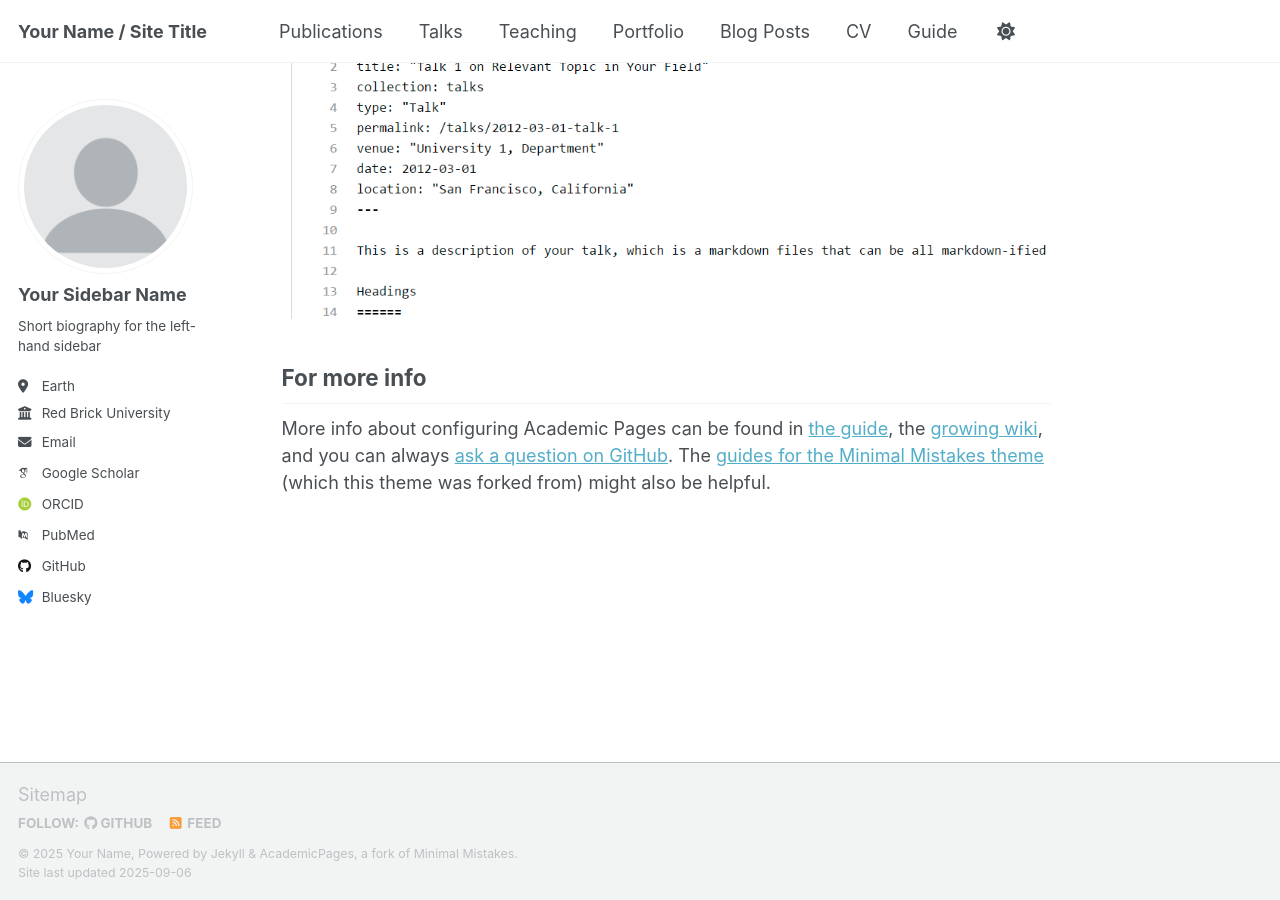
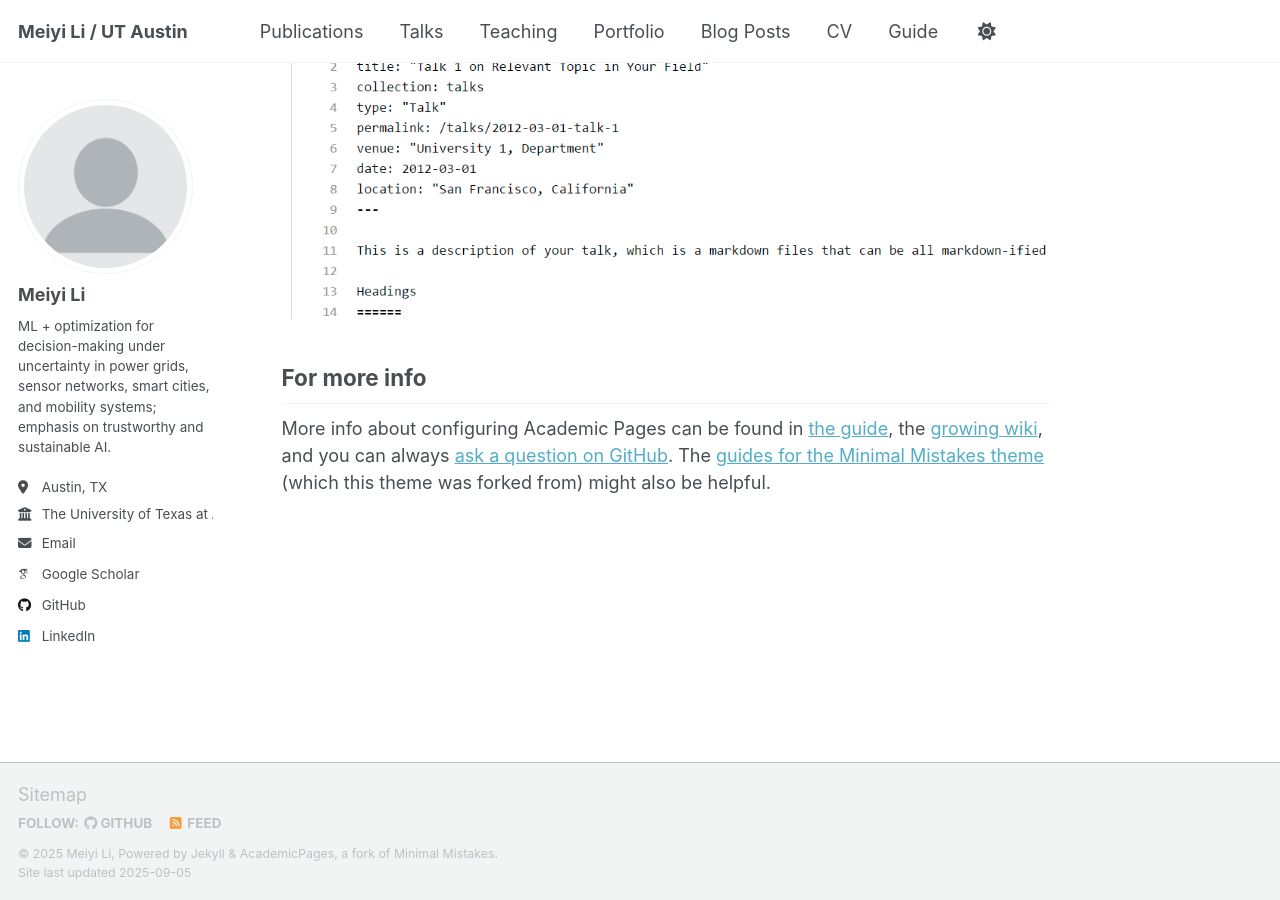
Before and after one commit to meiyilutaustin/meiyilutaustin.github.io, a Jekyll site: the page built from _pages/about.md, in a window 1280 px wide and 900 px high, scrolled down 2880 px. Built offline with Jekyll 4.4.1, drawn with Linux system fonts in a browser that asks for light colours; some web fonts are replaced; a script that is not in the unit is left out; part of the change alters nothing that is shown.

Commit message:
init _config.yml 1.0

```diff
--- a/_config.yml
+++ b/_config.yml
@@ -1,84 +1,74 @@
-# Welcome to Jekyll!
-#
-# This config file is meant for settings that affect your entire site, values
-# which you are expected to set up once and rarely need to edit after that.
-# For technical reasons, this file is *NOT* reloaded automatically when you use
-# `jekyll serve -l -H localhost`. If you change this file, please restart the
-# server process.
-
 # Basic Site Settings
 locale                   : "en-US"
-site_theme               : "default" # Currently available options are "default", "air"
-title                    : "Your Name / Site Title"
+site_theme               : "default" # "default" or "air"
+title                    : "Meiyi Li / UT Austin"
 title_separator          : "-"
-name                     : &name "Your Name"
-description              : &description "personal description"
-url                      : https://academicpages.github.io # the base hostname & protocol for your site e.g. "https://[your GitHub username].github.io" or if you already have some other page hosted on Github then use "https://[your GitHub username].github.io/[Your Repo Name]"
-baseurl                  : "" # the subpath of your site, e.g. "/blog"
-repository               : "academicpages/academicpages.github.io"
+name                     : &name "Meiyi Li"
+description              : &description "Ph.D. candidate at UT Austin. Research: machine learning + optimization for decision-making in power systems and large-scale cyber-physical infrastructures; trustworthy & sustainable AI."
+url                      : https://meiyilutaustin.github.io
+baseurl                  : "" # user pages should be empty
+repository               : "meiyilutaustin/meiyilutaustin.github.io"
 
-# Site Author - The following control what appear as part of the author content on the side bar.
-#               If a field is blank the icon and link will not appear, otherwise it will be shown.
-#               Additional customization can be done by editing /_includes/author-profile.html
+# Site Author (left-hand sidebar)
 author:
   # Biographic information
-  avatar           : "profile.png"
-  name             : "Your Sidebar Name"
-  pronouns         : # example: "she/her"
-  bio              : "Short biography for the left-hand sidebar"
-  location         : "Earth"
-  employer         : "Red Brick University"
-  uri              : # URL
-  email            : "none@example.org"
+  avatar           : "profile.png"              # place an image at /images/profile.png
+  name             : "Meiyi Li"
+  pronouns         :
+  bio              : "ML + optimization for decision-making under uncertainty in power grids, sensor networks, smart cities, and mobility systems; emphasis on trustworthy and sustainable AI."
+  location         : "Austin, TX"
+  employer         : "The University of Texas at Austin"
+  uri              :
+  email            : "meiyil@utexas.edu"
 
   # Academic websites
-  academia         : # URL
-  arxiv            : # URL - Update with the correct link to your profile
-  googlescholar    : "https://scholar.google.com/citations?user=PS_CX0AAAAAJ"
-  inspire-hep      : # URL
-  impactstory      : # URL
-  orcid            : "http://orcid.org/yourorcidurl"
-  semantic         : # URL
-  pubmed           : "https://www.ncbi.nlm.nih.gov/pubmed/?term=john+snow"
-  researchgate     : # URL
-  scopus           : # URL
+  academia         :
+  arxiv            :
+  googlescholar    : "https://scholar.google.com/citations?user=vYnoysMAAAAJ"
+  inspire-hep      :
+  impactstory      :
+  orcid            :
+  semantic         :
+  pubmed           :
+  researchgate     :
+  scopus           :
 
   # Repositories and software development
-  bitbucket        : # Username - Update with your username on the site
-  codepen          : # Username
-  dribbble         : # Username
-  github           : "academicpages"
-  kaggle           : # Username
-  stackoverflow    : # User number or user number and name (i.e., use "1" or "1/jeff-atwood")
+  bitbucket        :
+  codepen          :
+  dribbble         :
+  github           : "meiyilutaustin"
+  kaggle           :
+  stackoverflow    :
 
   # Social media
-  artstation       : # Username
-  bluesky          : "bsky.app" # Replace this with you Bluesky username
-  facebook         : # Username
-  flickr           : # Username
-  foursquare       : # Username
-  goodreads        : # Username
-  google_plus      : # Username
-  keybase          : # Username
-  instagram        : # Username
-  lastfm           : # Username
-  linkedin         : # Username
-  mastodon         : # URL
-  medium           : # URL
-  pinterest        : # Username
-  soundcloud       : # Username
-  steam            : # Username
-  telegram         : # URL
-  tumblr           : # Username
-  twitter          : # Username for X / Twitter
-  vine             : # Username
-  weibo            : # Username
-  wikipedia        : # Username
-  xing             : # Username
-  youtube          : # Username
-  zhihu            : # Username
+  artstation       :
+  bluesky          :
+  facebook         :
+  flickr           :
+  foursquare       :
+  goodreads        :
+  google_plus      :
+  keybase          :
+  instagram        :
+  lastfm           :
+  linkedin         : "meiyi-li-power"
+  mastodon         :
+  medium           :
+  pinterest        :
+  soundcloud       :
+  steam            :
+  telegram         :
+  tumblr           :
+  twitter          :
+  vine             :
+  weibo            :
+  wikipedia        :
+  xing             :
+  youtube          :
+  zhihu            :
 
-# Publication Category - The following the list of publication categories and their headings
+# Publication Category Headings
 publication_category:
   books:
     title: 'Books'
@@ -88,25 +78,25 @@ publication_category:
     title: 'Conference Papers'
 
 # Site Settings
-teaser                   :  # filename of teaser fallback teaser image placed in /images/, .e.g. "500x300.png"
-breadcrumbs              : false # true, false (default)
+teaser                   :
+breadcrumbs              : false
 words_per_minute         : 160
 future                   : true
-read_more                : "disabled" # if enabled, adds "Read more" links to excerpts
-talkmap_link             : false      #change to true to add link to talkmap on talks page
+read_more                : "disabled"
+talkmap_link             : false
 comments:
-  provider               : # false (default), "disqus", "discourse", "facebook", "google-plus", "staticman", "custom"
+  provider               :
   disqus:
     shortname            :
   discourse:
-    server               : # https://meta.discourse.org/t/embedding-discourse-comments-via-javascript/31963 , e.g.: meta.discourse.org
+    server               :
   facebook:
     appid                :
-    num_posts            : # 5 (default)
-    colorscheme          : # "light" (default), "dark"
+    num_posts            :
+    colorscheme          :
 staticman:
   allowedFields          : ['name', 'email', 'url', 'message']
-  branch                 : "gh-pages" # "master", "gh-pages"
+  branch                 : "gh-pages"
   commitMessage          : "New comment."
   filename               : comment-{@timestamp}
   format                 : "yml"
@@ -119,18 +109,16 @@ staticman:
     date:
       type               : "date"
       options:
-        format           : "iso8601" # "iso8601" (default), "timestamp-seconds", "timestamp-milliseconds"
+        format           : "iso8601"
 atom_feed:
-  hide                   : false     # change to true to hide the RSS feed in the footer
-  path                   : # blank (default) uses feed.xml
-
+  hide                   : false
+  path                   :
 
 # SEO Related
 google_site_verification :
 bing_site_verification   :
 alexa_site_verification  :
 yandex_site_verification :
-
 
 # Social Sharing
 twitter:
@@ -139,22 +127,18 @@ facebook:
   username               :
   app_id                 :
   publisher              :
-og_image                 :  # Social media default site image
-og_description           :  # Social media default site image description
-# For specifying social profiles
-# - https://developers.google.com/structured-data/customize/social-profiles
+og_image                 :
+og_description           :
 social:
-  type                   : # Person or Organization (defaults to Person)
-  name                   : # If the user or organization name differs from the site's name
-  links: # An array of links to social media profiles
-
+  type                   : Person
+  name                   : "Meiyi Li"
+  links: [] # Optionally put full profile URLs here
 
 # Analytics
 analytics:
-  provider               :  "false" # false (default), "google", "google-universal", "google-analytics-4", "custom"
+  provider               : "false"
   google:
     tracking_id          :
-
 
 # Reading Files
 include:
@@ -194,14 +178,12 @@ keep_files:
 encoding: "utf-8"
 markdown_ext: "markdown,mkdown,mkdn,mkd,md"
 
-
 # Conversion
 markdown: kramdown
 highlighter: rouge
 lsi: false
 excerpt_separator: "\n\n"
 incremental: false
-
 
 # Markdown Processing
 kramdown:
@@ -214,8 +196,7 @@ kramdown:
   smart_quotes: lsquo,rsquo,ldquo,rdquo
   enable_coderay: false
 
-
-# These settings control the types of collections used by the template
+# Collections
 collections:
   teaching:
     output: true
@@ -230,10 +211,8 @@ collections:
     output: true
     permalink: /:collection/:path/
 
-
-# These settings control how pages and collections are included in the site
+# Defaults
 defaults:
-  # _posts
   - scope:
       path: ""
       type: posts
@@ -244,14 +223,12 @@ defaults:
       comments: true
       share: true
       related: true
-  # _pages
   - scope:
       path: ""
       type: pages
     values:
       layout: single
       author_profile: true
-  # _teaching
   - scope:
       path: ""
       type: teaching
@@ -260,7 +237,6 @@ defaults:
       author_profile: true
       share: true
       comments: true
-  # _publications
   - scope:
       path: ""
       type: publications
@@ -269,7 +245,6 @@ defaults:
       author_profile: true
       share: true
       comments: true
-  # _portfolio
   - scope:
       path: ""
       type: portfolio
@@ -278,7 +253,6 @@ defaults:
       author_profile: true
       share: true
       comment: true
-  # _talks
   - scope:
       path: ""
       type: talks
@@ -287,19 +261,14 @@ defaults:
       author_profile: true
       share: true
 
-
 # Sass/SCSS
 sass:
   sass_dir: _sass
-  style: compressed # http://sass-lang.com/documentation/file.SASS_REFERENCE.html#output_style
-
+  style: compressed
 
 # Outputting
 permalink: /:categories/:title/
-# paginate: 5 # amount of posts to show
-# paginate_path: /page:num/
-timezone: Etc/UTC # http://en.wikipedia.org/wiki/List_of_tz_database_time_zones
-
+timezone: America/Chicago
 
 # Plugins
 plugins:
@@ -319,38 +288,15 @@ whitelist:
   - jekyll-redirect-from
   - jemoji
 
-
 # Archives
-#  Type
-#  - GitHub Pages compatible archive pages built with Liquid ~> type: liquid (default)
-#  - Jekyll Archives plugin archive pages ~> type: jekyll-archives
-#  Path (examples)
-#  - Archive page should exist at path when using Liquid method or you can
-#    expect broken links (especially with breadcrumbs enabled)
-#  - <base_path>/tags/my-awesome-tag/index.html ~> path: /tags/
-#  - <base_path/categories/my-awesome-category/index.html ~> path: /categories/
-#  - <base_path/my-awesome-category/index.html ~> path: /
 category_archive:
   type: liquid
   path: /categories/
 tag_archive:
   type: liquid
   path: /tags/
-# https://github.com/jekyll/jekyll-archives
-# jekyll-archives:
-#   enabled:
-#     - categories
-#     - tags
-#   layouts:
-#     category: archive-taxonomy
-#     tag: archive-taxonomy
-#   permalinks:
-#     category: /categories/:name/
-#     tag: /tags/:name/
-
 
 # HTML Compression
-# - http://jch.penibelst.de/
 compress_html:
   clippings: all
   ignore:
```
